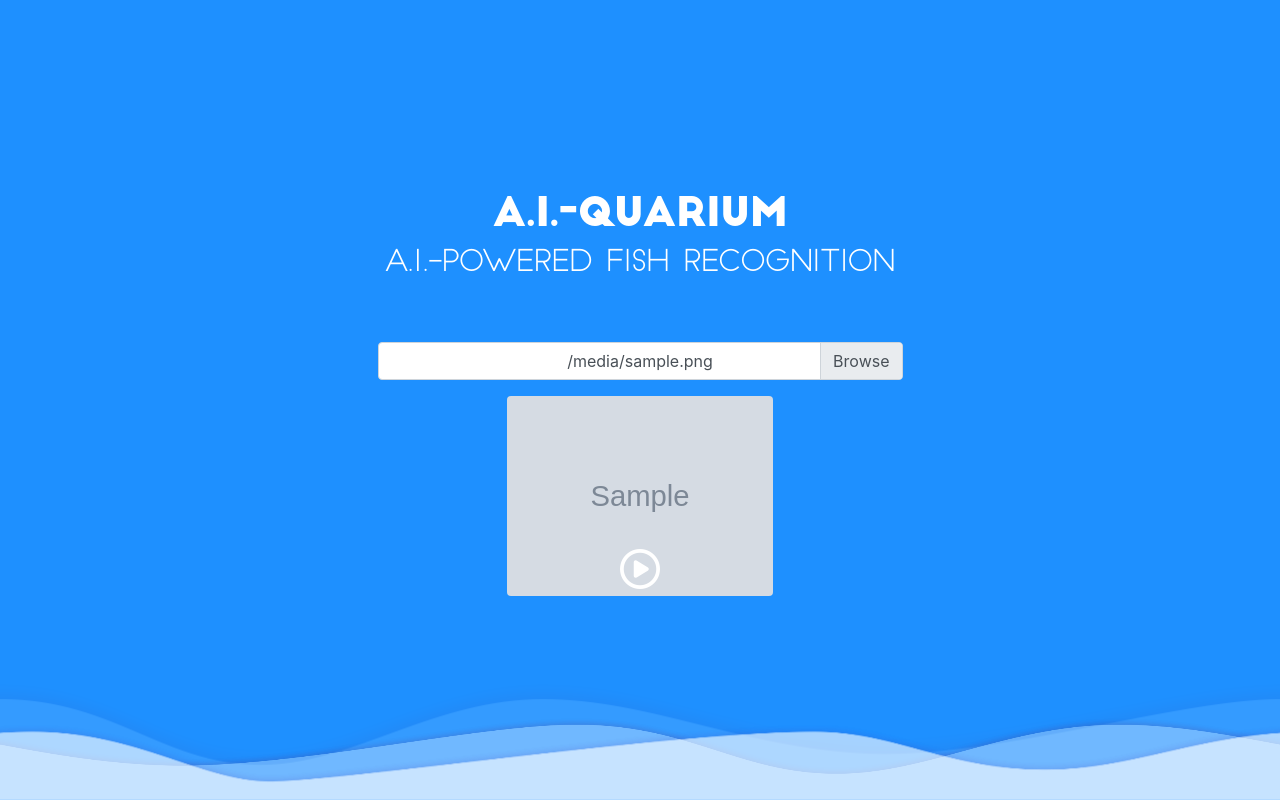
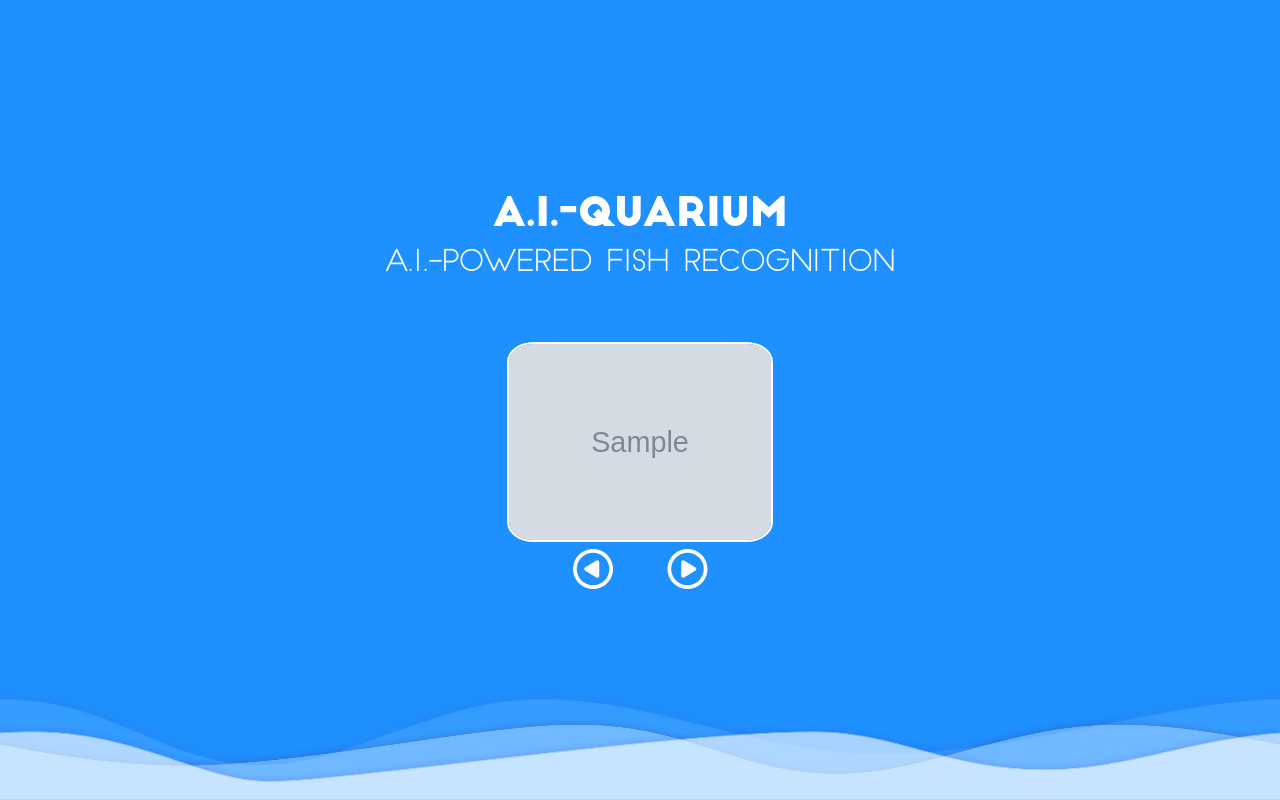
Before and after one commit to nicobc/AIquarium, a Flask app: template templates/index.html in a window 1280 px wide. Run offline with Flask 2, Linux system fonts and the light colour scheme; the template is opened without the code that fills it: most values are stand-ins (such as "Sample title", 1, 10 or a date in 2020); grey boxes marked "Sample" are stand-in pictures; some libraries are stand-ins or nearby versions.

Commit message:
Finalized front

```diff
--- a/templates/index.html
+++ b/templates/index.html
@@ -18,47 +18,47 @@
     <div class="row py-5 h-50" id='home' style='display: none;'>
   {% endif %}
     <div class='col-12 mt-5 text-center'>
-      <img src="{{ url_for('static', filename='img/logo-w.svg') }}" height=150/>
+      <img class='mt-2' src="{{ url_for('static', filename='img/logo-w.svg') }}" height=150/>
     </div>
   </div>
 
   <!-- input -->
-  {% if not filename %}
-    <div class="row mx-auto py-5 w-50 h-50" id='input' style='display: none;'>
-  {% else %}
-    <div class="row mx-auto py-5 w-50 h-50" id='input'>
-  {% endif %}
+  <div class="row mx-auto py-5 w-100 w-md-50 h-50" id='input' style='display: none;'>
     <div class='col-12 mt-5 pt-5 text-center'>
       <form method=post enctype=multipart/form-data>
         <div class="input-group mb-3">
           <div class="custom-file">
             <input type="file" class="custom-file-input" onchange='this.form.submit()' name='file' id="inputGroupFile01" aria-describedby="inputGroupFileAddon01">
-            {% if filename %}
-              <label class="custom-file-label" for="inputGroupFile01">{{ filename }}</label>
-            {% else %}
               <label class="custom-file-label" for="inputGroupFile01">...</label>
-            {% endif %}
           </div>
         </div>
       </form>
     </div>
-    {% if filename %}
-    <div class='col-12 text-center'>
-	    <img src="{{ url_for('display_image', filename=filename) }}" class='rounded' height=200>
-    </div>
-    {% endif %}
   </div>
 
+  <!-- picture -->
+  {% if filename %}
+  <div class="row justify-content-center py-5 h-50" id='picture'>
+    <div class='col-6 mt-5 pt-5 text-center'>
+       <img src="{{ url_for('display_image', filename=filename) }}"
+            class='img-fluid border border-white'
+            style='border-width: 2px !important; border-radius: 10%; max-height: 200px !important;'>
+     </div>
+   </div>
+  {% endif %}
 
   <!-- buttons -->
-
   <div class="row justify-content-center align-self-center py-5">
+    {% if not filename %}
     <div class='col-4 col-md-1 text-center' id='prev-div' style='display: none;'>
+    {% else %}
+    <div class='col-4 col-md-1 text-center' id='prev-div'>
+    {% endif %}
       <a href='#' id='prev' class='btn-custom'>
         <i class="far fa-play-circle fa-flip-horizontal fa-lg" id='prev-icon'></i>
       </a>
     </div>
-    <div class='col-4 col-md-1 text-center'>
+    <div class='col-4 col-md-1 text-center' id='next-div'>
       <a href='#' id='next' class='btn-custom'>
         <i class="far fa-play-circle fa-lg" id='next-icon'></i>
       </a>
@@ -90,6 +90,7 @@ $(document).ready(function(){
   );
   $('#next').click(function() {
     if ($('#home').is(':visible')) {
+      $('#next-div').fadeOut('fast');
       $('#home').fadeOut('fast', function() {
         $('#input').fadeIn();
         $('#prev-div').fadeIn();
@@ -101,8 +102,14 @@ $(document).ready(function(){
       $('#prev-div').fadeOut('fast');
       $('#input').fadeOut('fast', function() {
         $('#home').fadeIn();
+        $('#next-div').fadeIn();
       });
-    }
+    } else if ($('#picture').is(':visible')) {
+      $('#next-div').fadeOut('fast');
+      $('#picture').fadeOut('fast', function() {
+        $('#input').fadeIn();
+      });
+    };
   });
 });
 </script>
```
